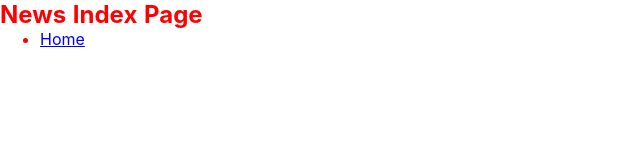
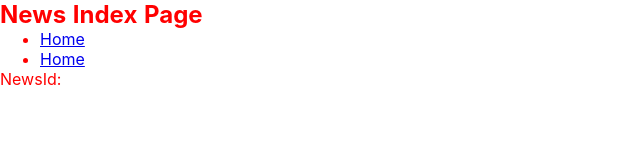
Before and after one commit to snowing-lee/nuxt, a Nuxt app: page /news in a window 1280 px wide. Shown: the top 160 px of the page, without its empty margins (0-640 px from the left). Built offline with nearby package versions, Linux system fonts and the light colour scheme.

Commit message:
路由跳转 及 参数传递 (nuxt)

```diff
--- a/pages/about/index.vue
+++ b/pages/about/index.vue
@@ -5,14 +5,16 @@
     </h2>
 
     <ul>
+      <li> <nuxt-link :to="{name:'index'}">Home</nuxt-link> </li>
       <li> <a href="/">Home</a></li>
     </ul>
+
   </div>
 </template>
 
 <script>
     export default {
-        name: "index"
+      name: "index",
     }
 </script>
 
--- a/pages/index.vue
+++ b/pages/index.vue
@@ -1,8 +1,13 @@
 <template>
   <div>
     <ul>
+      <li> <nuxt-link :to="{name:'index'}">Home</nuxt-link> </li>
       <li> <a href="/">Home</a> </li>
+
+      <li> <nuxt-link :to="{name:'about'}" >About</nuxt-link> </li>
       <li> <a href="/about">About</a> </li>
+
+      <li> <nuxt-link :to="{name:'news',params:{newsId:'220'}}">News</nuxt-link> </li>
       <li> <a href="/news">News</a> </li>
     </ul>
   </div>
--- a/pages/news/index.vue
+++ b/pages/news/index.vue
@@ -5,8 +5,15 @@
     </h2>
 
     <ul>
+      <li> <nuxt-link :to="{name:'index'}">Home</nuxt-link> </li>
       <li> <a href="/">Home</a></li>
     </ul>
+
+
+    <p>
+      NewsId: {{$route.params.newsId}}
+    </p>
+
   </div>
 </template>
 
```
